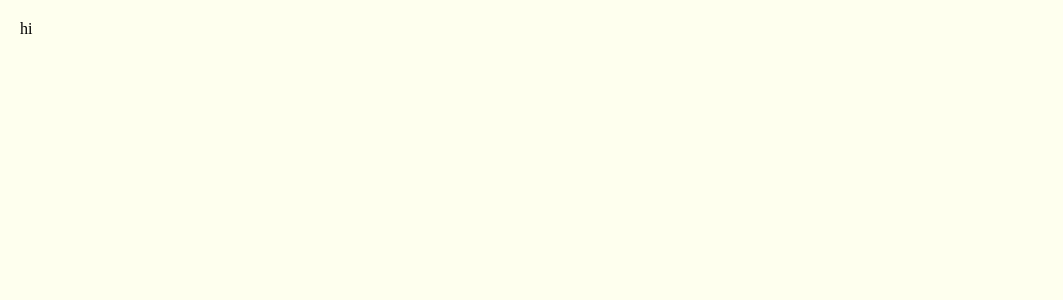
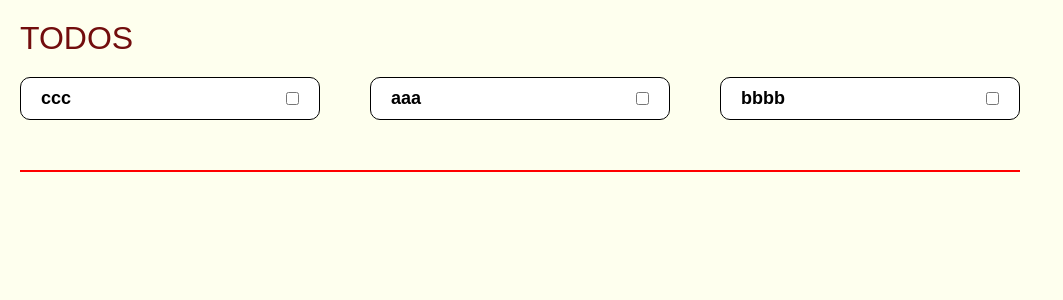
Before and after one commit to SAMoosavi/to-do-ract, a React (Vite) app: page / in a window 1280 px wide. Shown: the top 300 px of the page, without its empty margins (0-1063 px from the left). Built offline with nearby package versions, Linux system fonts and the light colour scheme.

Commit message:
add todo list 	modified:   src/App.jsx

```diff
--- a/src/App.jsx
+++ b/src/App.jsx
@@ -1,8 +1,75 @@
+import { useState, useEffect, Component } from "react";
+import Todo from "./Todo.jsx";
 import "./App.css";
+import { render } from "react-dom";
 
-function App() {
+class App extends Component {
+  constructor(props) {
+    super(props);
+    this.state = {
+      todos: [
+        { id: 1, title: "aaa", checked: false, time: +new Date().getTime() },
+        {
+          id: 2,
+          title: "bbbb",
+          checked: false,
+          time: +new Date().getTime() - 50,
+        },
+        {
+          id: 3,
+          title: "ccc",
+          checked: false,
+          time: +new Date().getTime() + 50,
+        },
+      ],
+    };
+    if (!localStorage.getItem("todos")) localStorage.setItem("todos", "[]");
+    this.setState({ todos: JSON.parse(localStorage.getItem("todos")) });
+    let a = this.state.todos;
+    a.sort((a, b) => {
+      return b.time - a.time;
+    });
+    this.setState({ todos: a });
 
-  return <div>hi</div>;
+  }
+
+  checking = (element) => {
+    const id = element.target.id;
+    let a = [];
+    for (let i = 0; i < this.state.todos.length; i++) {
+      this.state.todos[i].id == id
+        ? (this.state.todos[i].checked = !this.state.todos[i].checked)
+        : "";
+      a = [this.state.todos[i], ...a];
+    }
+    this.setState({ todos: a });
+  };
+
+  render() {
+    if (this.state.todos.length == 0) {
+      return (
+        <div className="center">
+          <h1 className="title">چیزی یافت نشد</h1>
+        </div>
+      );
+    }
+    return (
+      <section>
+        <div className="title">TODOS</div>
+        <div className="todo-list">
+          {this.state.todos.map((r) => {
+            if (r.checked == false)
+              return <Todo todo={r} key={r.id} onChecked={this.checking} />;
+          })}
+          <div className="line"></div>
+          {this.state.todos.map((r) => {
+            if (r.checked == true)
+              return <Todo todo={r} key={r.id} onChecked={this.checking} />;
+          })}
+        </div>
+      </section>
+    );
+  }
 }
 
 export default App;
```
